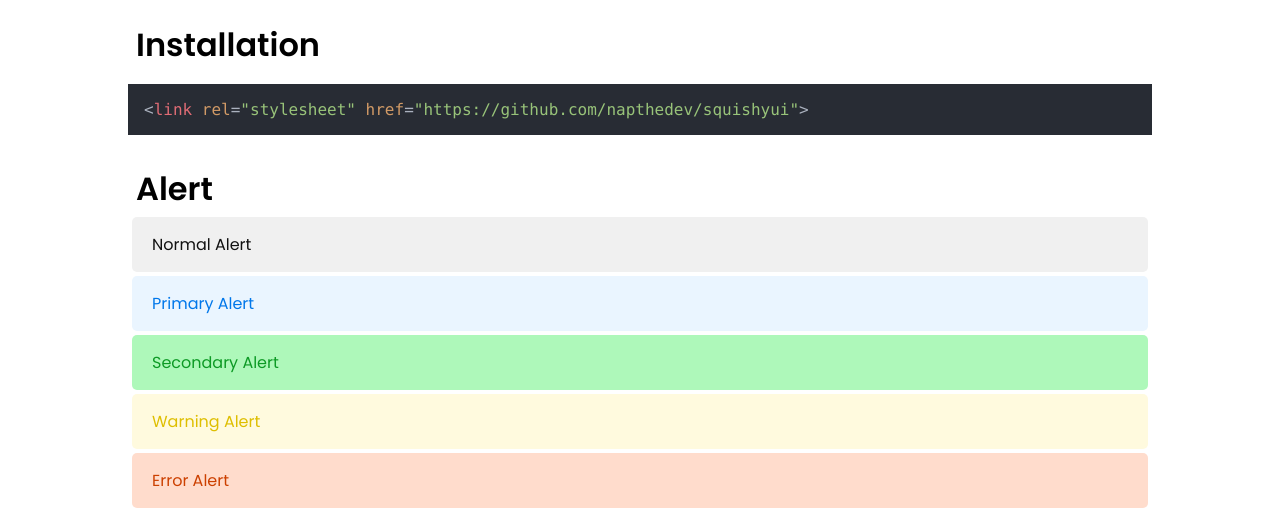
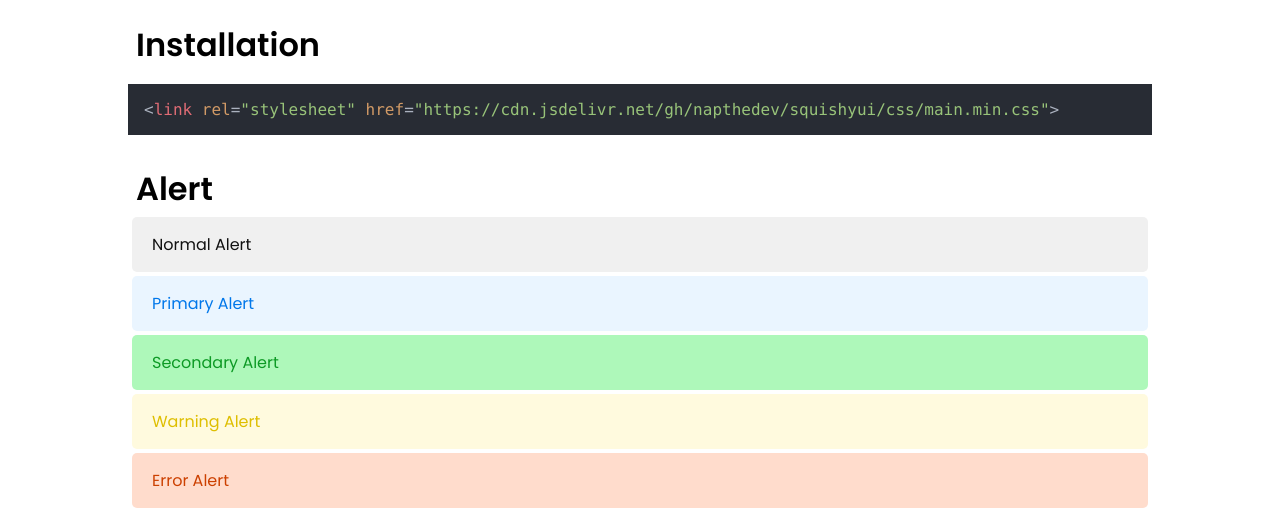
Before and after one commit to napthedev/squishyui, a website: page index.html in a window 1280 px wide. Shown: the part 461-972 px from the top of the page. Drawn offline with nearby package versions, Linux system fonts and the light colour scheme.

Commit message:
update url

```diff
--- a/index.html
+++ b/index.html
@@ -34,7 +34,7 @@
 
       <h1 class="ml-2 mt-4">Installation</h1>
       <pre>
-        <code class="language-html">&lt;link rel="stylesheet" href="https://github.com/napthedev/squishyui"&gt;</code>
+        <code class="language-html">&lt;link rel="stylesheet" href="https://cdn.jsdelivr.net/gh/napthedev/squishyui/css/main.min.css"&gt;</code>
       </pre>
 
       <h1 class="ml-2">Alert</h1>
```
